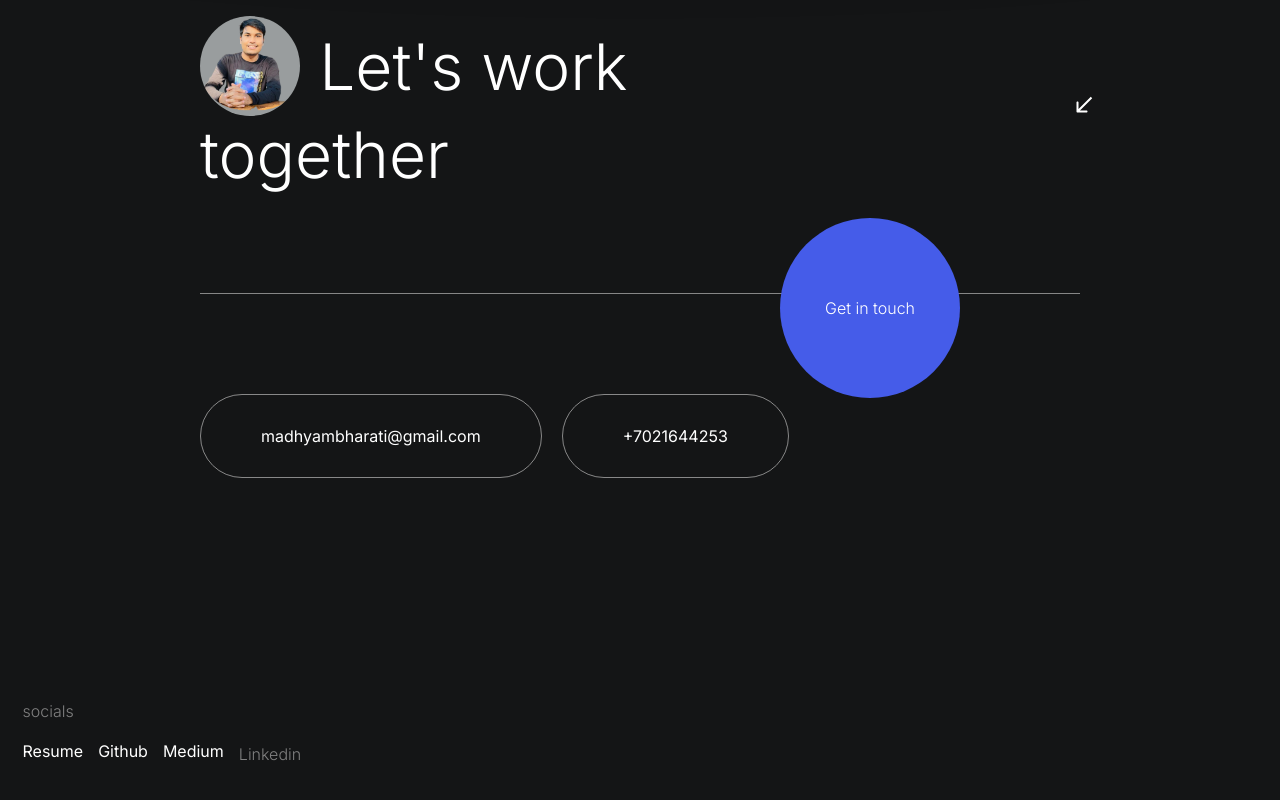
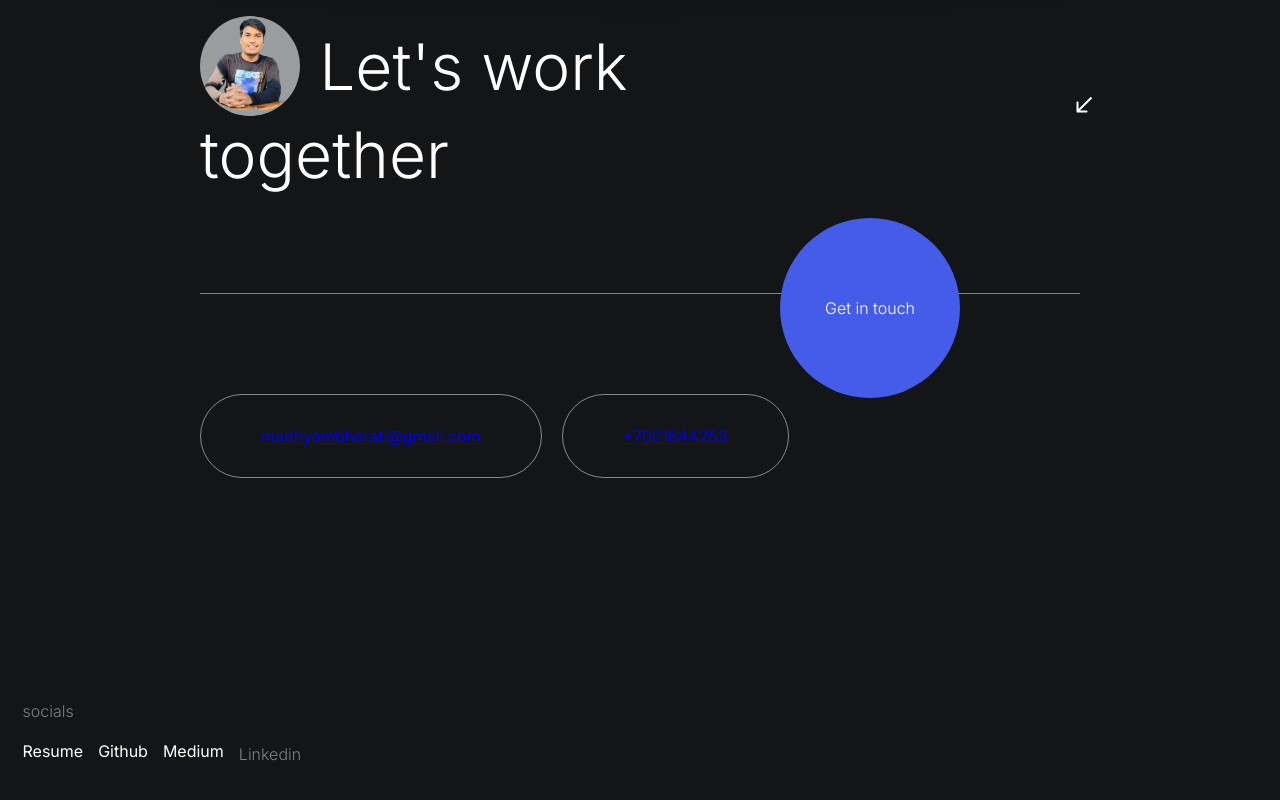
Before and after one commit to Madhyam123/Final_Nextjs_Potfolio_Website, a Next.js app: page / in a window 1280 px wide. Shown: the part 4520-5320 px from the top of the page. Built offline with nearby package versions, Linux system fonts and the light colour scheme.

Commit message:
Update index.jsx

```diff
--- a/src/components/Contact/index.jsx
+++ b/src/components/Contact/index.jsx
@@ -4,7 +4,7 @@ import Rounded from '../../common/RoundedButton';
 import { useRef } from 'react';
 import { useScroll, motion, useTransform, useSpring } from 'framer-motion';
 import Magnetic from '../../common/Magnetic';
-
+import Link from 'next/link';
 function Index() {
     const container = useRef(null);
     const { scrollYProgress } = useScroll({
@@ -38,13 +38,17 @@ function Index() {
                         <path d="M8 8.5C8.27614 8.5 8.5 8.27614 8.5 8L8.5 3.5C8.5 3.22386 8.27614 3 8 3C7.72386 3 7.5 3.22386 7.5 3.5V7.5H3.5C3.22386 7.5 3 7.72386 3 8C3 8.27614 3.22386 8.5 3.5 8.5L8 8.5ZM0.646447 1.35355L7.64645 8.35355L8.35355 7.64645L1.35355 0.646447L0.646447 1.35355Z" fill="white"/>
                     </motion.svg>
                 </div>
-                <div className={styles.nav}>
+                 <div className={styles.nav}>
+                    <Link href="mailto:madhyambharati@gmail.com">
                         <Rounded>
                             <p>madhyambharati@gmail.com</p>
                         </Rounded>
+                        </Link>
+                        <Link href="https://wa.me/7021644253">
                         <Rounded>
                             <p className={styles.no}>+7021644253</p>
                         </Rounded>
+                        </Link>
                 </div>
                 <div className={styles.info}>
                     {/* <div>
```
